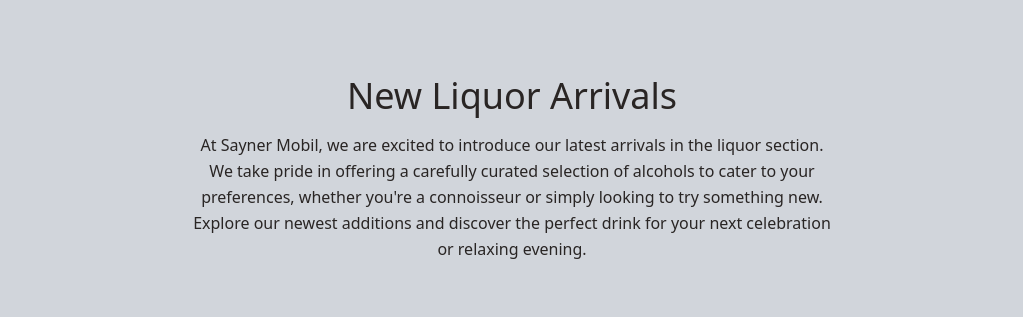
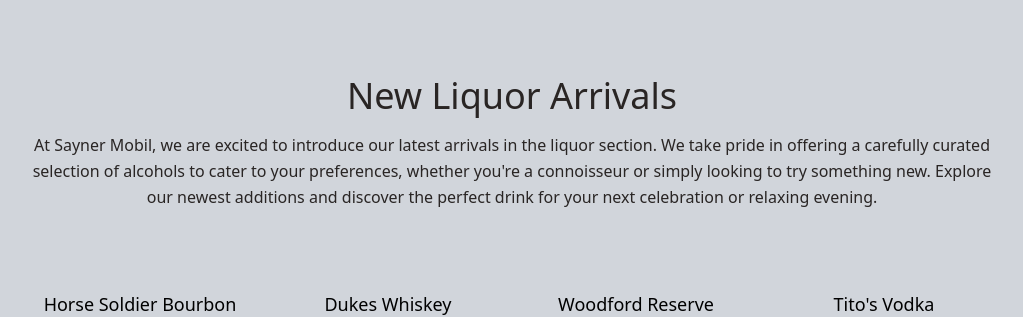
Before and after one commit to J-Gulledge19/saynermobil, a React (Create React App) app: page / in a window 1280 px wide. Shown: the part 1800-2117 px from the top of the page, without its empty margins (128-1151 px from the left). Built offline with nearby package versions, Linux system fonts and the light colour scheme.

Commit message:
Changed max width for p tag

```diff
--- a/src/components/Liquors.js
+++ b/src/components/Liquors.js
@@ -8,7 +8,7 @@
           <h1 className="sm:text-4xl text-3xl font-medium title-font mb-4 text-black-300">
             New Liquor Arrivals
           </h1>
-          <p className="lg:w-2/3 mx-auto leading-relaxed text-base text-black-300">
+          <p className="md:w-4/5 lg:w-full mx-auto leading-relaxed text-base text-black-300">
           At Sayner Mobil, we are excited to introduce our latest arrivals in the liquor section. We take pride in offering a carefully curated selection of alcohols to cater to your preferences, whether you're a connoisseur or simply looking to try something new. Explore our newest additions and discover the perfect drink for your next celebration or relaxing evening.
           </p>
         </div>
```
